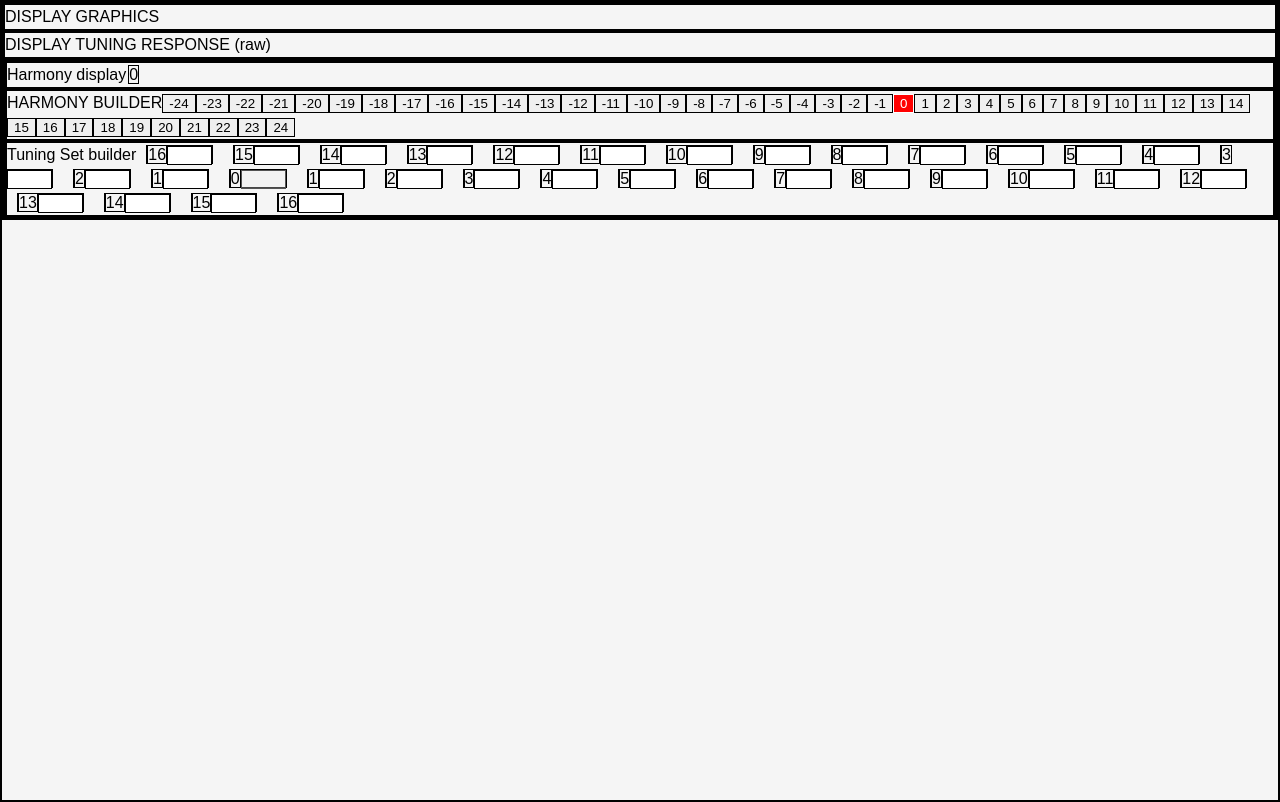
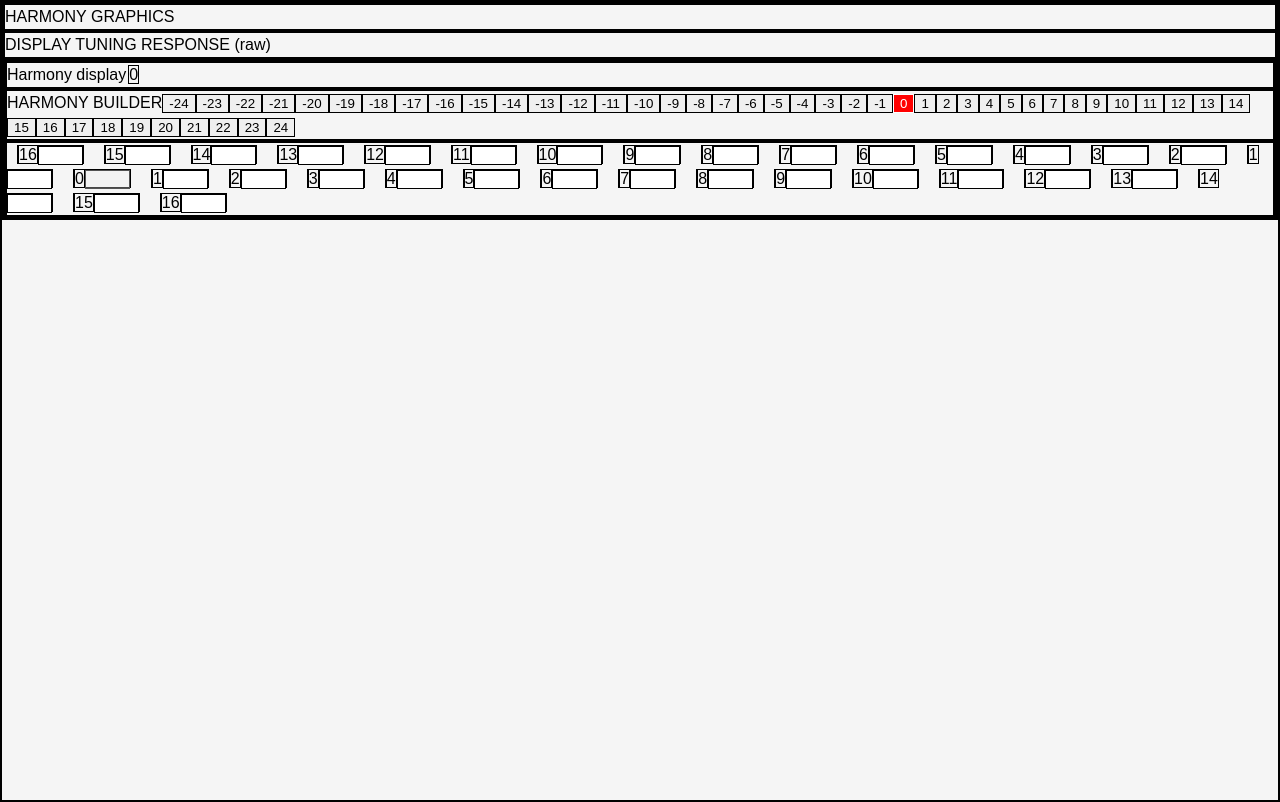
Before and after one commit to ennskevin/polymnia-react, a React (Vite) app: page / in a window 1280 px wide. Built offline with nearby package versions, Linux system fonts and the light colour scheme.

Commit message:
Refactor hooks into components; create new empty files for future features

```diff
--- a/src/hooks/useHarmonyBuilder.ts
+++ b/src/components/HarmonyBuilder.tsx
@@ -6,7 +6,7 @@ type Props = {
     setHarmony: React.Dispatch<React.SetStateAction<Interval[]>>;
 }
 
-export function useHarmonyBuilder({ harmony, setHarmony }: Props) {
+export default function HarmonyBuilder({ harmony, setHarmony }: Props) {
 
     const buttonValues: number[] = useMemo(() => [
         ...Array.from({ length: 49 }, (_, i) => -24 + i)
@@ -44,9 +44,21 @@ export function useHarmonyBuilder({ harmony, setHarmony }: Props) {
         })
     }
 
-    return {
-        buttonValues,
-        isSelected,
-        toggleHarmonyIntervals
-    }
+    const harmonyButtonElements = buttonValues.map(value => (
+        <button
+            key={value}
+            type="button"
+            aria-pressed={isSelected(value)}
+            disabled={value === 0}
+            onClick={() => toggleHarmonyIntervals(value)}
+        >
+            {value}
+        </button>
+    ))
+
+    return (
+        <>
+            {harmonyButtonElements}
+        </>
+    )
 }
--- /dev/null
+++ b/src/components/HarmonyDisplay.tsx
@@ -0,0 +1,18 @@
+import type { Interval } from "../types/interval"
+
+type Props = {
+    harmony: Interval[];
+}
+
+export default function HarmonyDisplay({ harmony }: Props) {
+
+    const harmonyDisplayElements = harmony.map(interval => (
+        <span key={interval.semitones} style={{ margin: "2px" }}>{interval.semitones}</span>
+    ))
+
+    return (
+        <>
+            {harmonyDisplayElements}
+        </>
+    )
+}
--- /dev/null
+++ b/src/components/Spectrum.tsx
@@ -0,0 +1 @@
+// frequency bands, mirrored(X), amplitude (Y)
--- a/src/components/Tuner.tsx
+++ b/src/components/Tuner.tsx
@@ -1,7 +1,8 @@
-import { useState } from "react"
-import { useHarmonyBuilder } from "../hooks/useHarmonyBuilder";
-import { useTuningSetBuilder } from "../hooks/useTuningSetBuilder";
+import { useState } from "react";
 import type { Interval } from "../types/interval";
+import HarmonyBuilder from "./HarmonyBuilder";
+import TuningSetBuilder from "./TuningSetBuilder";
+import HarmonyDisplay from "./HarmonyDisplay";
 
 export default function Tuner() {
 
@@ -35,61 +36,16 @@ export default function Tuner() {
         { semitones: 0, ratio: 0, cents: 0 }
     ])
 
-    const harmonyBuilder = useHarmonyBuilder({
-        harmony,
-        setHarmony
-    })
-
-    const harmonyButtonElements = harmonyBuilder.buttonValues.map(value => (
-        <button
-            key={value}
-            type="button"
-            aria-pressed={harmonyBuilder.isSelected(value)}
-            disabled={value === 0}
-            onClick={() => harmonyBuilder.toggleHarmonyIntervals(value)}
-        >
-            {value}
-        </button>
-    ))
-
-    const harmonyDisplayElements = harmony.map(interval => (
-        <span key={interval.semitones} style={{ margin: "2px" }}>{interval.semitones}</span>
-    ))
-
     // TUNING
     const [tuningSet, setTuningSet] = useState<Record<number, Interval>>({})
 
-    const tuningSetBuilder = useTuningSetBuilder({
-        tuningSet,
-        setTuningSet
-    })
-
-    const tuningSetInputElements = tuningSetBuilder.semitonesValues.map(semitones => {
-        const interval = tuningSet[Math.abs(semitones)]
-        return (
-            <span key={semitones} style={{ margin: "10px" }}>
-                <span>{Math.abs(semitones)}</span>
-                <input
-                    type="number"
-                    value={interval ? interval.ratio : ""}
-                    onChange={(e) =>
-                        tuningSetBuilder.updateRatio(semitones, e.target.value)
-                    }
-                    style={{ width: "45px" }}
-                    disabled={semitones === 0}
-                />
-            </span>
-        )
-    })
-
-    console.log(tuningSet)
-
+    // todo: PAYLOAD HANDLING
 
     return (
         <>
             <section>
                 <div>
-                    DISPLAY GRAPHICS
+                    HARMONY GRAPHICS
                 </div>
             </section>
 
@@ -105,21 +61,28 @@ export default function Tuner() {
                     <section>
                         <div>
                             Harmony display
-                            {harmonyDisplayElements}
+                            <HarmonyDisplay
+                                harmony={harmony}
+                            />
                         </div>
                     </section>
 
                     <section>
                         <div>
                             HARMONY BUILDER
-                            {harmonyButtonElements}
+                            <HarmonyBuilder
+                                harmony={harmony}
+                                setHarmony={setHarmony}
+                            />
                         </div>
                     </section>
 
                     <section>
                         <div>
-                            Tuning Set builder
-                            {tuningSetInputElements}
+                            <TuningSetBuilder
+                                tuningSet={tuningSet}
+                                setTuningSet={setTuningSet}
+                            />
                         </div>
                     </section>
 
--- /dev/null
+++ b/src/components/TuningSetBuilder.tsx
@@ -0,0 +1,63 @@
+import { useMemo } from "react";
+import type { Interval } from "../types/interval";
+
+type Props = {
+    tuningSet: Record<number, Interval>;
+    setTuningSet: React.Dispatch<React.SetStateAction<Record<number, Interval>>>;
+}
+
+export default function TuningSetBuilder({ tuningSet, setTuningSet }: Props) {
+
+    const semitonesValues: number[] = useMemo(() => [
+        ...Array.from({ length: 33 }, (_, i) => -16 + i)
+    ], [])
+
+    function updateRatio(semitones: number, value: string) {
+        const key = Math.abs(semitones)
+        setTuningSet(prev => {
+            const next = {...prev}
+
+            if (value.trim() === "") {
+                delete next[key]
+                return next
+            }
+
+            const numeric = Number(value)
+
+            if (Number.isNaN(numeric)) {
+                return prev;
+            }
+
+            next[key] = {
+                semitones: key,
+                ratio: numeric,
+                cents: 0
+            }
+            return next
+        })
+    }
+
+    const tuningSetInputElements = semitonesValues.map(semitones => {
+        const interval = tuningSet[Math.abs(semitones)]
+        return (
+            <span key={semitones} style={{ margin: "10px" }}>
+                <span>{Math.abs(semitones)}</span>
+                <input
+                    type="number"
+                    value={interval ? interval.ratio : ""}
+                    onChange={(e) =>
+                        updateRatio(semitones, e.target.value)
+                    }
+                    style={{ width: "45px" }}
+                    disabled={semitones === 0}
+                />
+            </span>
+        )
+    })
+
+    return (
+        <>
+            {tuningSetInputElements}
+        </>
+    )
+}
--- /dev/null
+++ b/src/components/Waveform.tsx
@@ -0,0 +1,2 @@
+// SMALL TIME BUFFER (think 2-20 ms, avoids looking like its a scrolling scope) (X axis)
+// Amplitude (Y axis)
--- /dev/null
+++ b/src/components/XY.tsx
@@ -0,0 +1,5 @@
+// 'lissajous scope', 'vectorscope', 'phase scope', 'goniometer'
+// one axis: left channel
+// other axis: right channel
+// mono would appear vertical
+// full cancelation would appear horizontal???
--- a/src/hooks/useTuningSetBuilder.ts
+++ /dev/null
@@ -1,49 +0,0 @@
-import { useMemo } from "react"
-import type { Interval } from "../types/interval"
-
-type Props = {
-    tuningSet: Record<number, Interval>;
-    setTuningSet: React.Dispatch<React.SetStateAction<Record<number, Interval>>>;
-}
-
-export function useTuningSetBuilder({ tuningSet, setTuningSet }: Props) {
-
-    const semitonesValues: number[] = useMemo(() => [
-        ...Array.from({ length: 33 }, (_, i) => -16 + i)
-    ], [])
-
-    function sortIntervals(arr: Interval[]): Interval[] {
-        return arr.sort((a, b) => a.semitones - b.semitones)
-    }
-
-    function updateRatio(semitones: number, value: string) {
-        const key = Math.abs(semitones)
-        setTuningSet(prev => {
-            const next = {...prev}
-
-            if (value.trim() === "") {
-                delete next[key]
-                return next
-            }
-
-            const numeric = Number(value)
-
-            if (Number.isNaN(numeric)) {
-                return prev;
-            }
-
-            next[key] = {
-                semitones: key,
-                ratio: numeric,
-                cents: 0
-            }
-            return next
-        })
-    }
-
-    return {
-        semitonesValues,
-        updateRatio,
-    }
-
-}
```
Also changed, not shown: src/components/Scope.tsx (added), src/components/TuningResponse.tsx (added).
